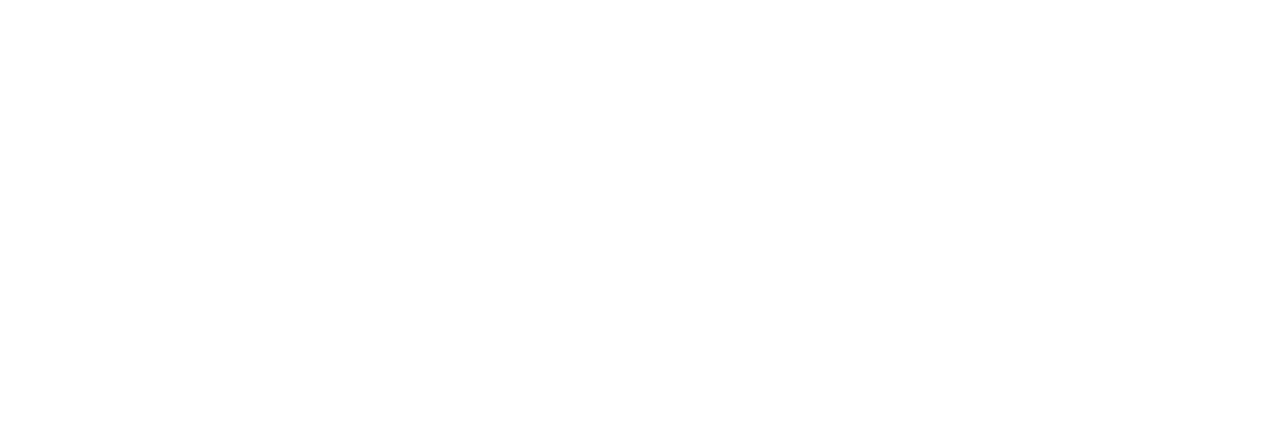
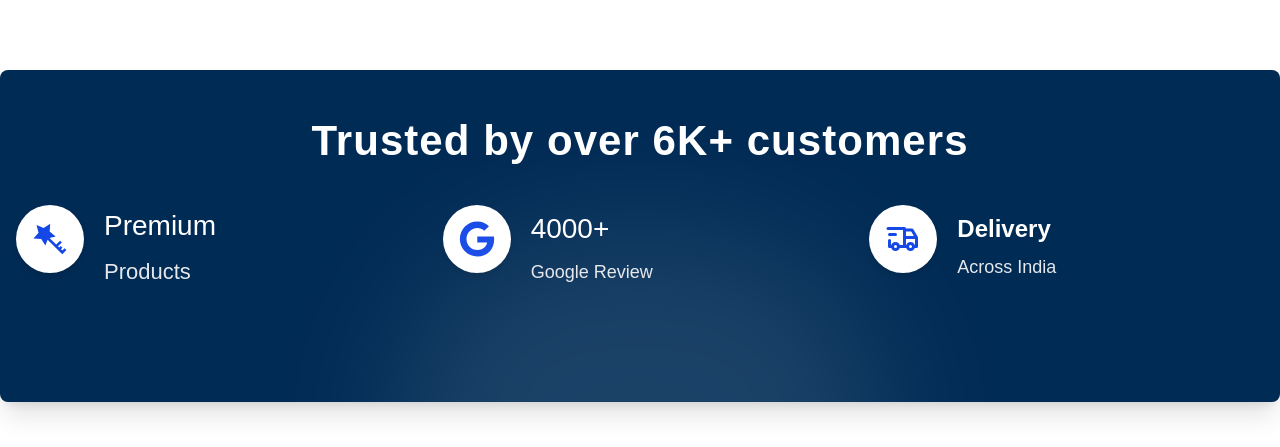
Before and after one commit to islamemon59/agriculture-products-with-nextjs, a Next.js app: page / in a window 1280 px wide. Shown: the part 1610-2057 px from the top of the page. Before the commit the page ends 1632 px from the top, so only its background shows below. Built offline with nearby package versions, Linux system fonts and the light colour scheme.

Commit message:
trusted customer section added

```diff
--- /dev/null
+++ b/src/app/Components/TrustedCustomer/TrustedCustomer.jsx
@@ -0,0 +1,55 @@
+'use client';
+
+import { GiStarKey } from 'react-icons/gi';
+import { FaGoogle } from 'react-icons/fa';
+import { TbTruckDelivery } from 'react-icons/tb';
+
+const TrustedCustomer = () => {
+  return (
+    <section className="relative text-white bg-[#002B55] sm:h-[332px] py-12 px-4 overflow-hidden rounded-lg shadow-xl mx-auto max-w-7xl mt-12 mb-12">
+      <h2 className="text-4xl md:text-[42px] font-bold text-center mb-10 tracking-wide">
+        Trusted by over 6K+ customers
+      </h2>
+
+      <div className="grid grid-cols-1 md:grid-cols-3 gap-8 text-center">
+        {/* Premium Products */}
+        <div className="flex flex-row gap-5 items-center">
+          <div className="bg-white rounded-full p-4 mb-4 shadow-md dark:bg-gray-800 dark:text-lime-400">
+            <GiStarKey className="text-blue-700 text-4xl dark:text-lime-400" />
+          </div>
+          <div className="text-start">
+            <h3 className="text-[28px] font-medium mb-2">Premium</h3>
+            <p className="text-[22px] text-gray-200 dark:text-gray-300">Products</p>
+          </div>
+        </div>
+
+        {/* Google Review */}
+        <div className="flex flex-row gap-5 items-center">
+          <div className="bg-white rounded-full p-4 mb-4 shadow-md dark:bg-gray-800 dark:text-lime-400">
+            <FaGoogle className="text-blue-700 text-4xl dark:text-lime-400" />
+          </div>
+          <div className="text-start">
+            <h3 className="text-[28px] font-medium mb-2">4000+</h3>
+            <p className="text-lg text-gray-200 dark:text-gray-300">Google Review</p>
+          </div>
+        </div>
+
+        {/* Delivery Across India */}
+        <div className="flex flex-row gap-5 items-center">
+          <div className="bg-white rounded-full p-4 mb-4 shadow-md dark:bg-gray-800 dark:text-lime-400">
+            <TbTruckDelivery className="text-blue-700 text-4xl dark:text-lime-400" />
+          </div>
+          <div className="text-start">
+            <h3 className="text-2xl font-semibold mb-2">Delivery</h3>
+            <p className="text-lg text-gray-200 dark:text-gray-300">Across India</p>
+          </div>
+        </div>
+      </div>
+
+      {/* Blurred Background Circle */}
+      <div className="absolute -bottom-56 left-1/2 transform -translate-x-1/2 w-[500px] h-[400px] bg-white rounded-full opacity-10 blur-3xl pointer-events-none"></div>
+    </section>
+  );
+};
+
+export default TrustedCustomer;
--- a/src/app/page.js
+++ b/src/app/page.js
@@ -2,6 +2,7 @@
 import Banner from "./Components/Banner/Banner";
 import AgricultureProduct from "./Components/AgricultureProducts/AgricultureProducts";
 import LandscapeProducts from "./Components/LandscapeProducts/LandscapeProducts";
+import TrustedCustomer from "./Components/TrustedCustomer/TrustedCustomer";
 
 export default function Home() {
   return (
@@ -15,6 +16,9 @@
       <section>
         <LandscapeProducts/>
       </section>
+      <section>
+        <TrustedCustomer/>
+      </section>
     </div>
   );
 }
```
